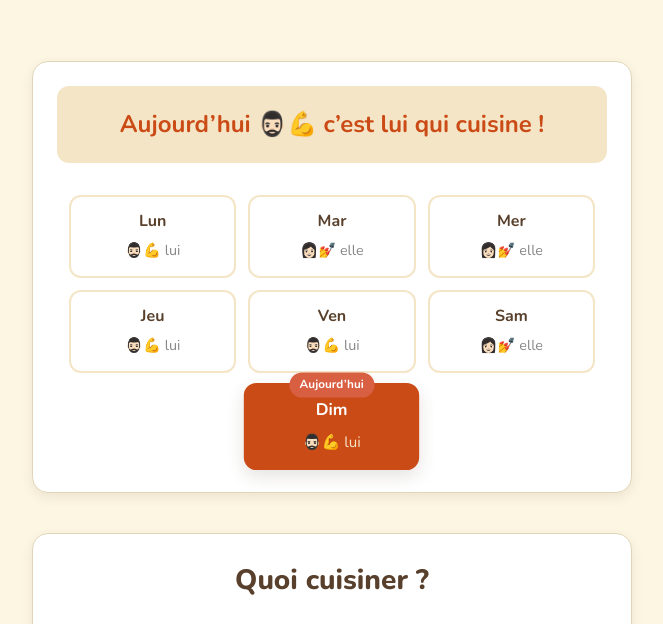
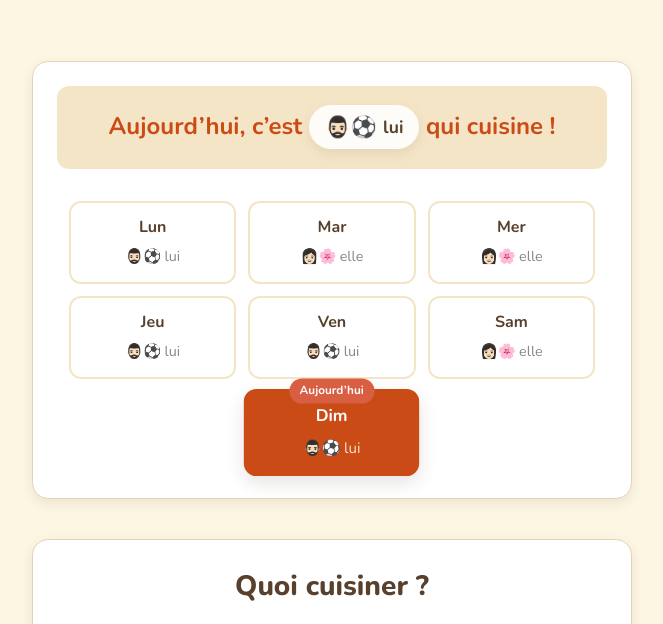
Before and after one commit to rbiou/QuiCuit, a plain HTML site: page index.html in a window 1280 px wide. Shown: the part 96-720 px from the top of the page, without its empty margins (308-971 px from the left). Drawn offline with nearby package versions, Linux system fonts and the light colour scheme.

Commit message:
Enhance cooking display with new badge style and update dish options

```diff
--- a/index.html
+++ b/index.html
@@ -114,6 +114,22 @@
             color: var(--primary-color);
         }
 
+        .cook-pill {
+            display: inline-flex;
+            align-items: center;
+            gap: 0.4rem;
+            background-color: rgba(255, 255, 255, 0.9);
+            border-radius: 999px;
+            padding: 0.35rem 1rem;
+            box-shadow: var(--box-shadow);
+            font-size: 1.1rem;
+            color: var(--text-color);
+        }
+
+        .cook-pill .cook-emoji {
+            font-size: 1.3rem;
+        }
+
         #weekly-view {
             display: flex;
             flex-wrap: wrap;
@@ -147,6 +163,10 @@
         .day-card .cook-name {
             font-size: 0.9rem;
             color: #888;
+        }
+
+        .day-card .cook-name .cook-emoji {
+            margin-right: 0.2rem;
         }
 
         .day-card.current-day {
@@ -328,6 +348,7 @@
         #recettes-disponibles .recipes-grid {
             display: grid;
             gap: 1.25rem;
+            align-items: start;
         }
 
         @media (min-width: 600px) {
@@ -543,8 +564,8 @@
         };
 
         const cookMood = {
-            'lui': { emoji: '🧔🏻‍♂️💪', label: 'lui' },
-            'elle': { emoji: '👩🏻💅', label: 'elle' }
+            'lui': { emoji: '🧔🏻‍♂️⚽️', label: 'lui' },
+            'elle': { emoji: '👩🏻🌸', label: 'elle' }
         };
 
         const dishes = {
@@ -567,7 +588,11 @@
                 'Purée de pois cassés',
                 'Haricots blancs',
                 'One pot riz poireaux saumon',
-                'One pot lentilles corail épinards tomate'
+                'One pot lentilles corail épinards tomate',
+                'Wok de légumes et nouilles',
+                'Taboulé maison',
+                'Curry de pois chiches coco',
+                'Salade de patates et œufs'
             ],
             banale: [
                 'Endives au jambon',
@@ -590,7 +615,11 @@
                 'Salade de chèvre chaud',
                 'Chili con carne',
                 'Boulgour en sauce',
-                'Purée de pomme de terre/carottes'
+                'Purée de pomme de terre/carottes',
+                'Sauté de poulet aux légumes',
+                'Sauté de bœuf aux oignons',
+                'Quiche / Tarte de légumes',
+                'Chakchouka'
             ],
             sale: [
                 'Panier jambon',
@@ -607,7 +636,10 @@
                 'Gratin dauphinois',
                 'Boeuf bourguignon',
                 'Croque monsieur',
-                'Poulet rôti patates'
+                'Poulet rôti patates',
+                'Fish & Chips',
+                'Tacos mexicain maison',
+                'Blanquette de veau'
             ]
         };
 
@@ -651,7 +683,12 @@
             'Bruschetta': ['hot'],
             'Avocado toast': ['hot'],
             'Tian de légumes': ['hot'],
-            'Pizza maison': []
+            'Pizza maison': [],
+            'Sauté de poulet aux légumes': ['cold'],
+            'Sauté de bœuf aux oignons': ['cold'],
+            'Blanquette de veau': ['cold'],
+            'Taboulé maison': ['hot'],
+            'Salade de patates et œufs': ['hot']
         };
 
         // --- Éléments du DOM ---
@@ -682,7 +719,8 @@
             const todayName = getTodayDayName();
             const currentCook = weeklySchedule[todayName];
             const mood = cookMood[currentCook] || { emoji: '🍳', label: currentCook };
-            cookDisplay.innerHTML = `Aujourd’hui ${mood.emoji} c’est <strong>${mood.label}</strong> qui cuisine !`;
+            const badge = `<span class="cook-pill"><span class="cook-emoji">${mood.emoji}</span><span class="cook-label">${mood.label}</span></span>`;
+            cookDisplay.innerHTML = `Aujourd’hui, c’est ${badge} qui cuisine !`;
         }
 
         /**
@@ -706,7 +744,7 @@
 
                 card.innerHTML = `
                     <span class="day-name">${day.substring(0, 3)}</span>
-                    <span class="cook-name">${mood.emoji ? `${mood.emoji} ` : ''}${cook}</span>
+                    <span class="cook-name">${mood.emoji ? `<span class="cook-emoji">${mood.emoji}</span>` : ''}${cook}</span>
                 `;
                 weeklyViewContainer.appendChild(card);
             });
```
